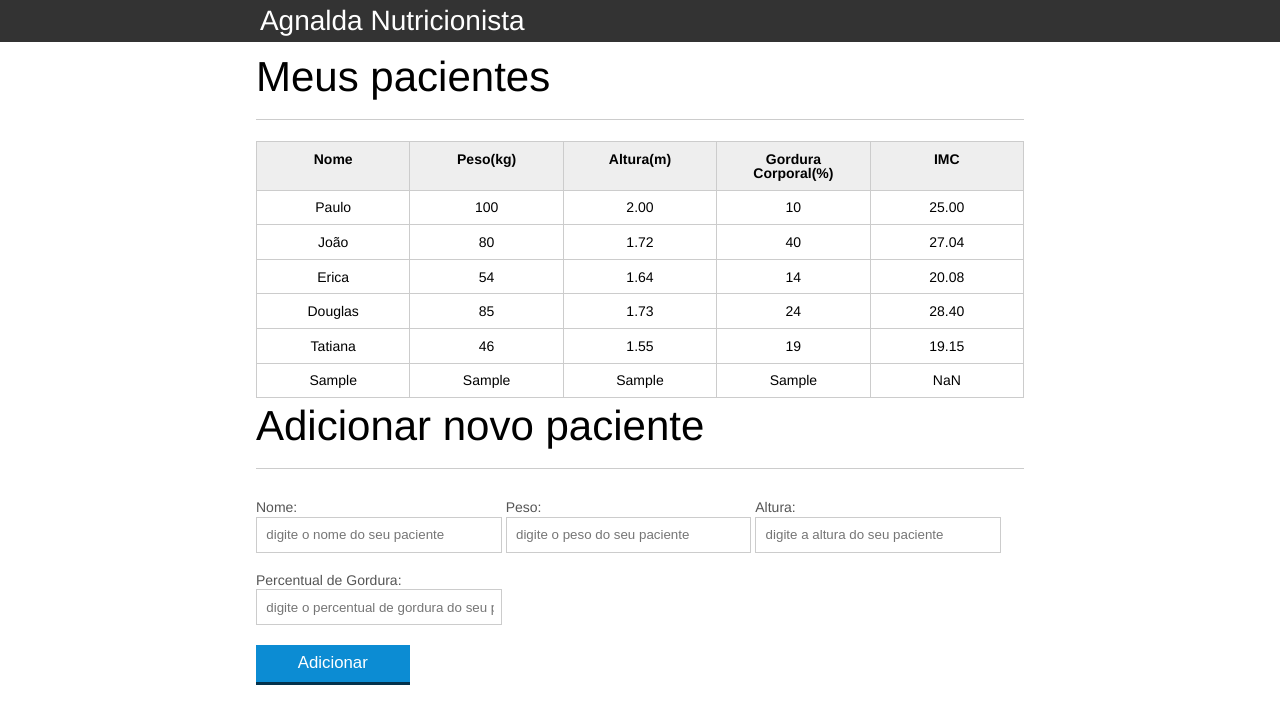
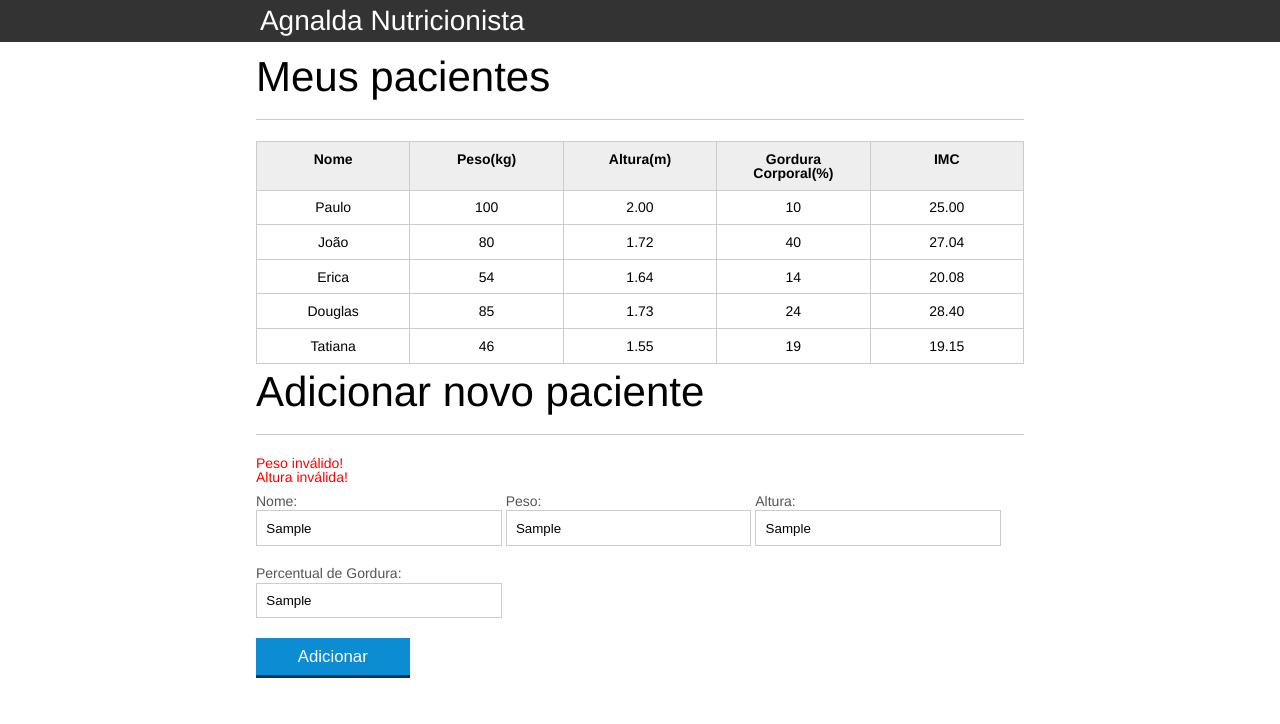
Before and after one commit to GabrielAcquaviva/agnalda-nutricionista, a plain HTML site: page index.html in a window 1280 px wide. Both pictures are taken after typing "Sample", "Sample", "Sample", "Sample" into the empty fields and a click on the button "Adicionar". Drawn offline with Linux system fonts and the light colour scheme.

Commit message:
Validando o formulário

```diff
--- a/css/index.css
+++ b/css/index.css
@@ -1,49 +1,50 @@
-*{
+* {
   box-sizing: border-box;
 }
 
-body{
+body {
   font-family: "Helvetica Neue", "Helvetica", Helvetica, Arial, sans-serif;
   font-size: 14px;
 }
 
-header{
+header {
   background-color: #333;
   height: 3em;
   color: #FFF;
   margin-bottom: 1em;
 }
 
-header h1{
+header h1 {
   font-size: 2em;
-	display:inline-block;
-	vertical-align:	middle;
-}
-header h2{
-	font-size: 2em;
-	display:inline-block;
-	vertical-align:	middle;
+  display: inline-block;
+  vertical-align: middle;
 }
 
-header .container:before{
-	content: '';
-	display:inline-block;
-	height: 100%;
-	vertical-align:	middle;
+header h2 {
+  font-size: 2em;
+  display: inline-block;
+  vertical-align: middle;
 }
 
-.container{
+header .container:before {
+  content: '';
+  display: inline-block;
+  height: 100%;
+  vertical-align: middle;
+}
+
+.container {
   width: 60%;
   height: 100%;
   margin: 0 auto;
 }
 
-section{
+section {
   margin: 2em 0;
   overflow: hidden;
 }
 
-section h2{
+section h2 {
   font-size: 3em;
   display: block;
   padding-bottom: .5em;
@@ -51,11 +52,10 @@ section h2{
   margin-bottom: .5em;
 }
 
-table{
+table {
   width: 100%;
-	margin-bottom : .5em;
+  margin-bottom: .5em;
   table-layout: fixed;
-
 }
 
 td, th {
@@ -65,18 +65,18 @@ td, th {
   text-align: center;
 }
 
-th{
+th {
   font-weight: bold;
   background-color: #EEE;
 }
 
-label{
+label {
   color: #555;
   display: block;
   margin-bottom: .2em;
 }
 
-.campo{
+.campo {
   margin: 0;
   padding-bottom: 1em;
   width: 100%;
@@ -85,18 +85,18 @@ label{
   width: 100%;
 }
 
-.campo-medio{
+.campo-medio {
   display: inline-block;
   padding-right: .5em;
 }
 
-.grupo{
+.grupo {
   width: 32%;
   display: inline-block;
   padding: 10px 0px;
 }
 
-button{
+button {
   padding: .5em 2em;
   border: 0;
   border-bottom: 3px solid;
@@ -105,34 +105,36 @@ button{
   margin: 0;
   margin-top: -3px;
   color: #fff;
-	background-color:#0c8cd3;
+  background-color: #0c8cd3;
   border-color: #04324c;
   width: 20%;
   display: block;
   clear: both;
   margin: 10px 0px;
-
 }
 
-button:active{
-	margin-top:0px;
+button:active {
+  margin-top: 0px;
   border: 0;
 }
 
 button[disabled=disabled], button:disabled {
   background-color: gray;
   border-color: darkgray;
-
 }
 
-.adicionar-paciente{
+.adicionar-paciente {
   margin-top: 30px;
 }
 
-.campo-invalido{
+.campo-invalido {
   border: 1px solid red;
 }
 
-.paciente-invalido{
+.paciente-invalido {
   background-color: lightcoral;
 }
+
+#mensagens-erro {
+  color: red;
+}
--- a/index.html
+++ b/index.html
@@ -77,6 +77,9 @@
 
 	<section class="container">
 		<h2 id="titulo-form">Adicionar novo paciente</h2>
+		<ul id="mensagens-erro">
+
+		</ul>
 		<form id="form-adiciona">
 			<div class="grupo">
 				<label for="nome">Nome:</label>
--- a/js/calcula-imc.js
+++ b/js/calcula-imc.js
@@ -16,17 +16,17 @@ for (var i = 0; i < pacientes.length; i++) {
 
   var tdImc = paciente.querySelector(".info-imc");
 
-  var validaPeso = true;
-  var validaAltura = true;
+  var pesoValido = validaPeso(peso);
+  var alturaValida = validaAltura(altura);
 
-  if (peso <= 0 || peso >= 1000) {
+  if (!pesoValido) {
     console.log("Peso inválido!");
     validaPeso = false;
     tdImc.textContent = "Peso inválido!"
     paciente.classList.add("paciente-invalido");
   }
 
-  if (altura <= 0 || altura >= 3.00) {
+  if (!alturaValida) {
     console.log("Altura inválida!");
     validaAltura = false;
     tdImc.textContent = "Altura inválida!"
@@ -39,10 +39,29 @@ for (var i = 0; i < pacientes.length; i++) {
   }
 }
 
-function calculaImc(peso,altura) {
+function calculaImc(peso, altura) {
   var imc = 0;
 
   imc = peso / (altura * altura);
 
   return imc.toFixed(2);
 }
+
+function validaPeso(peso) {
+
+  if (peso >= 0 && peso < 1000)
+    return true;
+
+  else {
+    return false;
+  }
+}
+
+function validaAltura(altura) {
+  if (altura >= 0 && altura < 3.0)
+    return true;
+
+  else {
+    return false;
+  }
+}
--- a/js/form.js
+++ b/js/form.js
@@ -5,13 +5,34 @@ botaoAdicionar.addEventListener('click', function(event) {
   var form = document.querySelector("#form-adiciona");
   var paciente = obtemPacienteDoFormulario(form);
   var pacienteTr = montaTr(paciente);
+
+  var erros = validaPaciente(paciente)
+
+  if (erros.length > 0) {
+    exibeMensagensErro(erros);
+    return;
+  }
+
   var tabela = document.querySelector("#tabela-pacientes");
 
   tabela.appendChild(pacienteTr);
 
   form.reset();
+  var mensagensErro = document.querySelector("#mensagens-erro")
+  mensagensErro.innerHTML = "";
 
 });
+
+function exibeMensagensErro(erros) {
+  var ul = document.querySelector("#mensagens-erro");
+  ul.innerHTML = "";
+
+  erros.forEach(function(erro) {
+    var li = document.createElement("li");
+    li.textContent = erro;
+    ul.appendChild(li);
+  });
+}
 
 function obtemPacienteDoFormulario(form) {
 
@@ -48,3 +69,23 @@ function montaTd(dado, classe) {
   return td;
 
 }
+
+function validaPaciente(paciente) {
+
+
+  var erros = [];
+
+  if(paciente.nome.length == 0) erros.push("O nome não pode ficar em branco!")
+
+  if(paciente.gordura.length == 0) erros.push("O percentual gordura não pode ficar em branco!")
+
+  if(paciente.peso.length == 0) erros.push("O peso não pode ficar em branco!")
+
+  if(paciente.altura.length == 0) erros.push("A altura não pode ficar em branco!")
+
+  if (!validaPeso(paciente.peso)) erros.push("Peso inválido!")
+
+  if (!validaAltura(paciente.altura)) erros.push("Altura inválida!")
+
+  return erros;
+}
```
Lines whose indentation alone changed are shown as unchanged.
